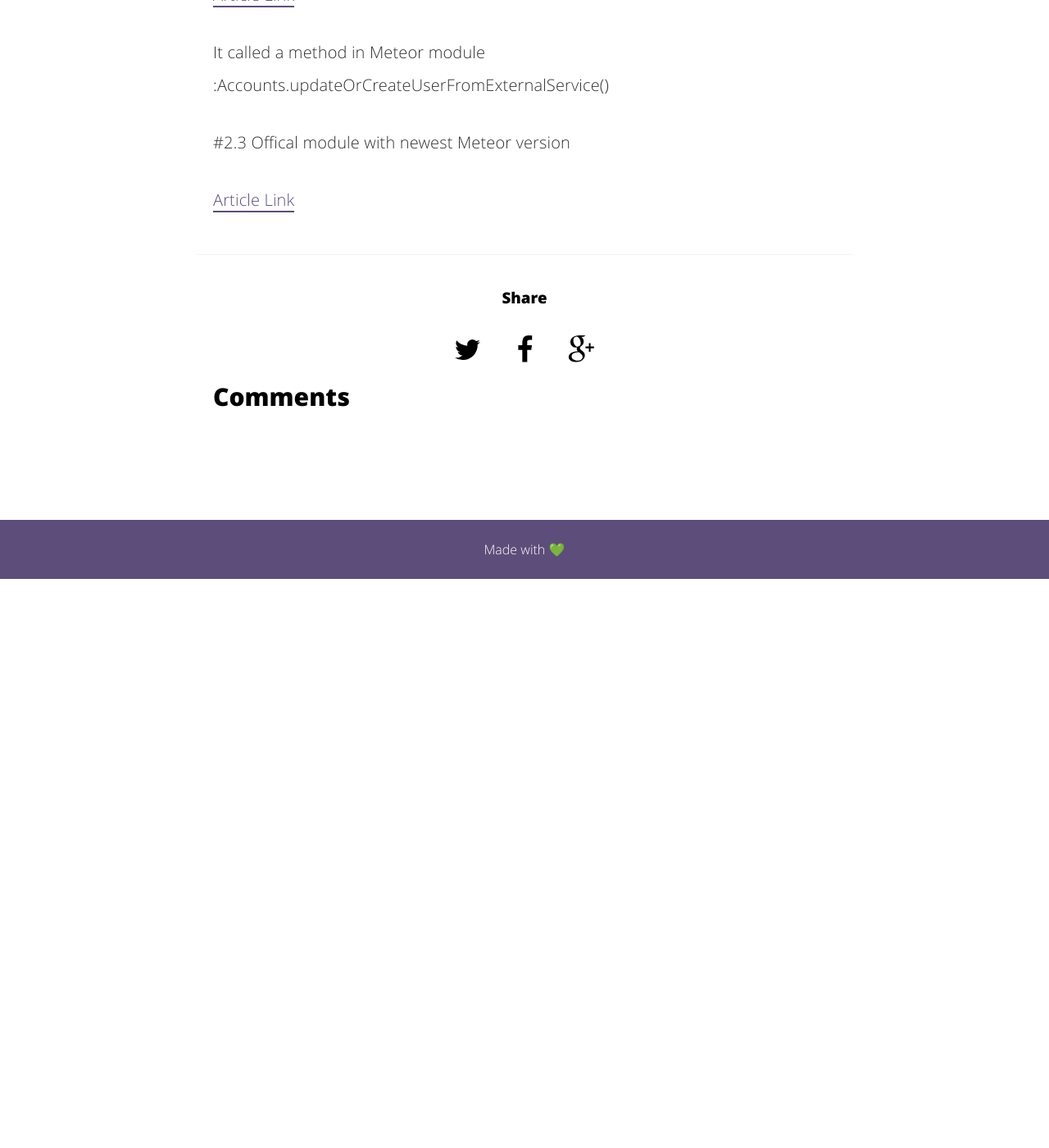
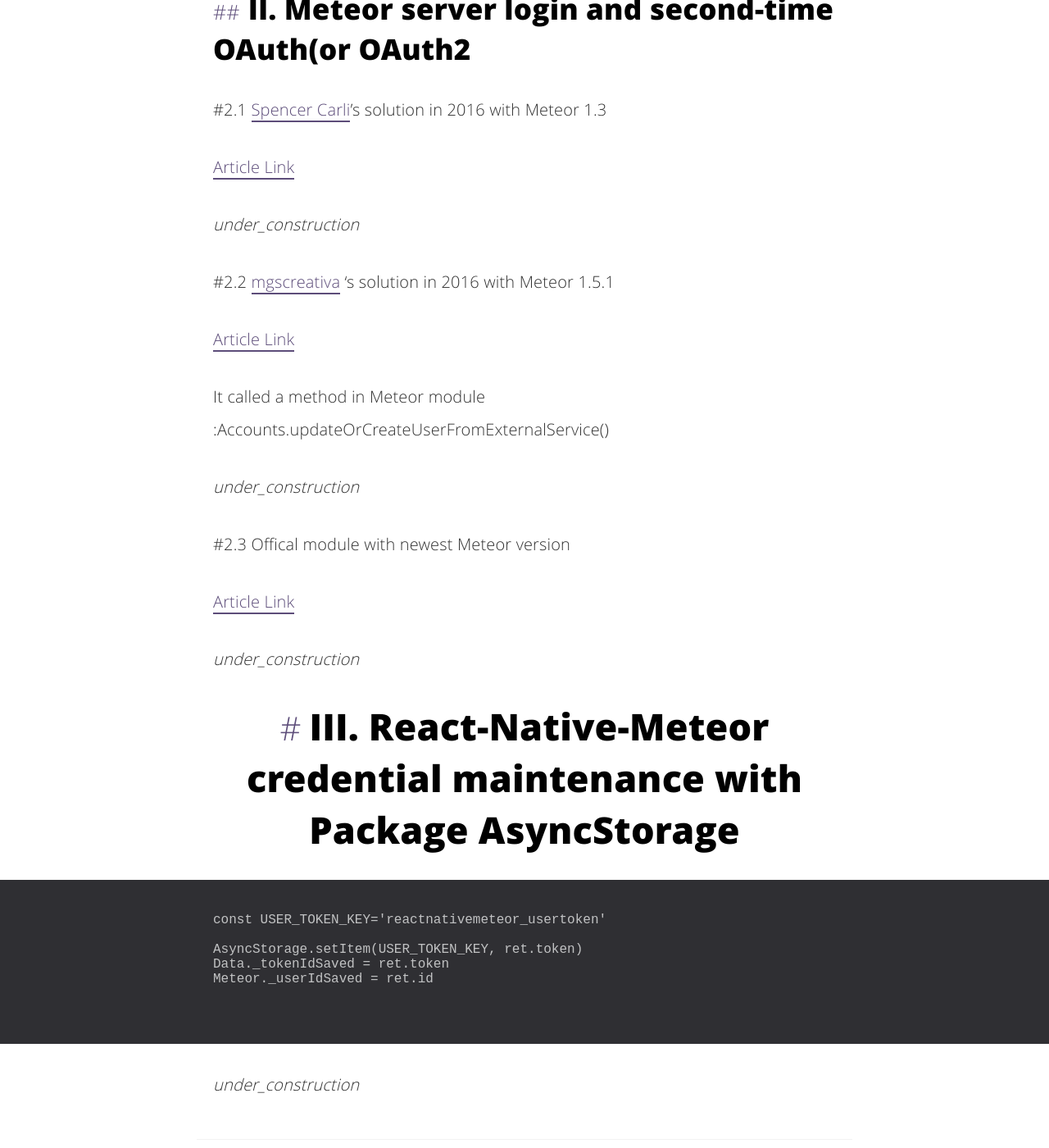
Before and after one commit to zywkloo/zywkloo.github.io, a Jekyll site: the page built from _posts/2019-09-05-React-Native-Meteor-SocialLogin.md, in a window 1280 px wide and 1400 px high, scrolled down 1168 px. Shown: the whole window at 82% size. Built offline with Jekyll 4.4.1, drawn with Linux system fonts in a browser that asks for light colours; comment, search, counter and statistics services are not loaded; before the commit the page ends 1874 px from its top, so only the background shows below that; some of the changed text lies outside the part shown.

Commit message:
Update 2019-09-05-React-Native-Meteor-SocialLogin.md

```diff
--- a/_posts/2019-09-05-React-Native-Meteor-SocialLogin.md
+++ b/_posts/2019-09-05-React-Native-Meteor-SocialLogin.md
@@ -18,14 +18,24 @@
 #1.1 Facebook login
 *Data and verification Flow
 
+ _under_construction_
+
 *Android
 
+ _under_construction_
+
 *iOS
+
+ _under_construction_
 
 #1.2 Google login
 *Data and verification Flow
 
+ _under_construction_
+
 *Android
+
+ _under_construction_
 
 *iOS
 
@@ -35,12 +45,31 @@
 
 [Article Link](https://medium.com/differential/react-native-meteor-oauth-with-facebook-3d1346d7cdb7#.kr5f8jorz)
 
+ _under_construction_
+
+
 #2.2 [mgscreativa](https://github.com/mgscreativa) 's solution in 2016 with Meteor 1.5.1
 
 [Article Link](https://github.com/inProgress-team/react-native-meteor/issues/278)
 
 It called a method in Meteor module :Accounts.updateOrCreateUserFromExternalService()
 
+ _under_construction_
+
+
 #2.3 Offical module with newest Meteor version
 
 [Article Link](https://github.com/meteor/meteor/blob/devel/packages/facebook-oauth/facebook_server.js)
+
+ _under_construction_
+
+
+# III. React-Native-Meteor credential maintenance with Package AsyncStorage
+
+    const USER_TOKEN_KEY='reactnativemeteor_usertoken'
+
+    AsyncStorage.setItem(USER_TOKEN_KEY, ret.token)
+    Data._tokenIdSaved = ret.token
+    Meteor._userIdSaved = ret.id
+
+ _under_construction_
```
